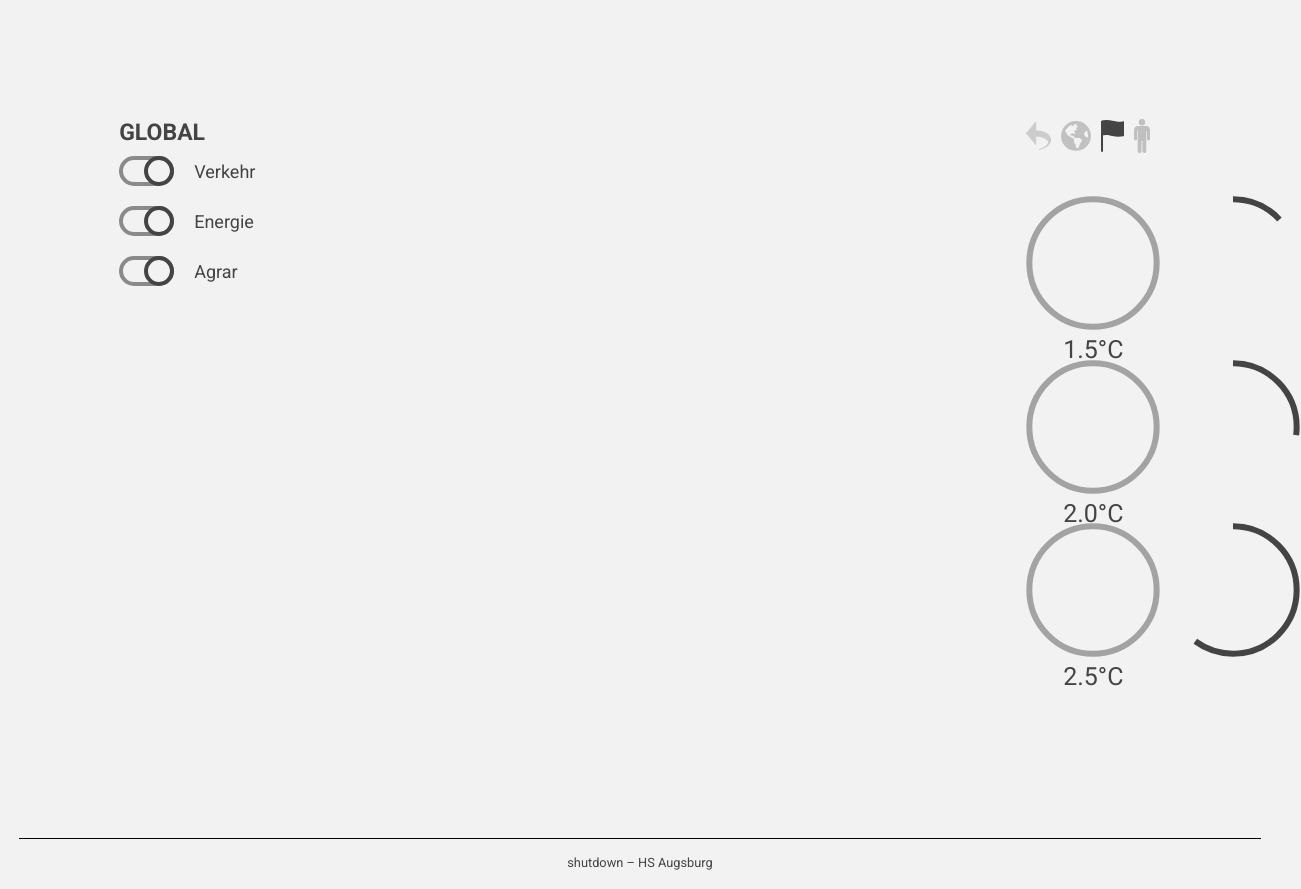
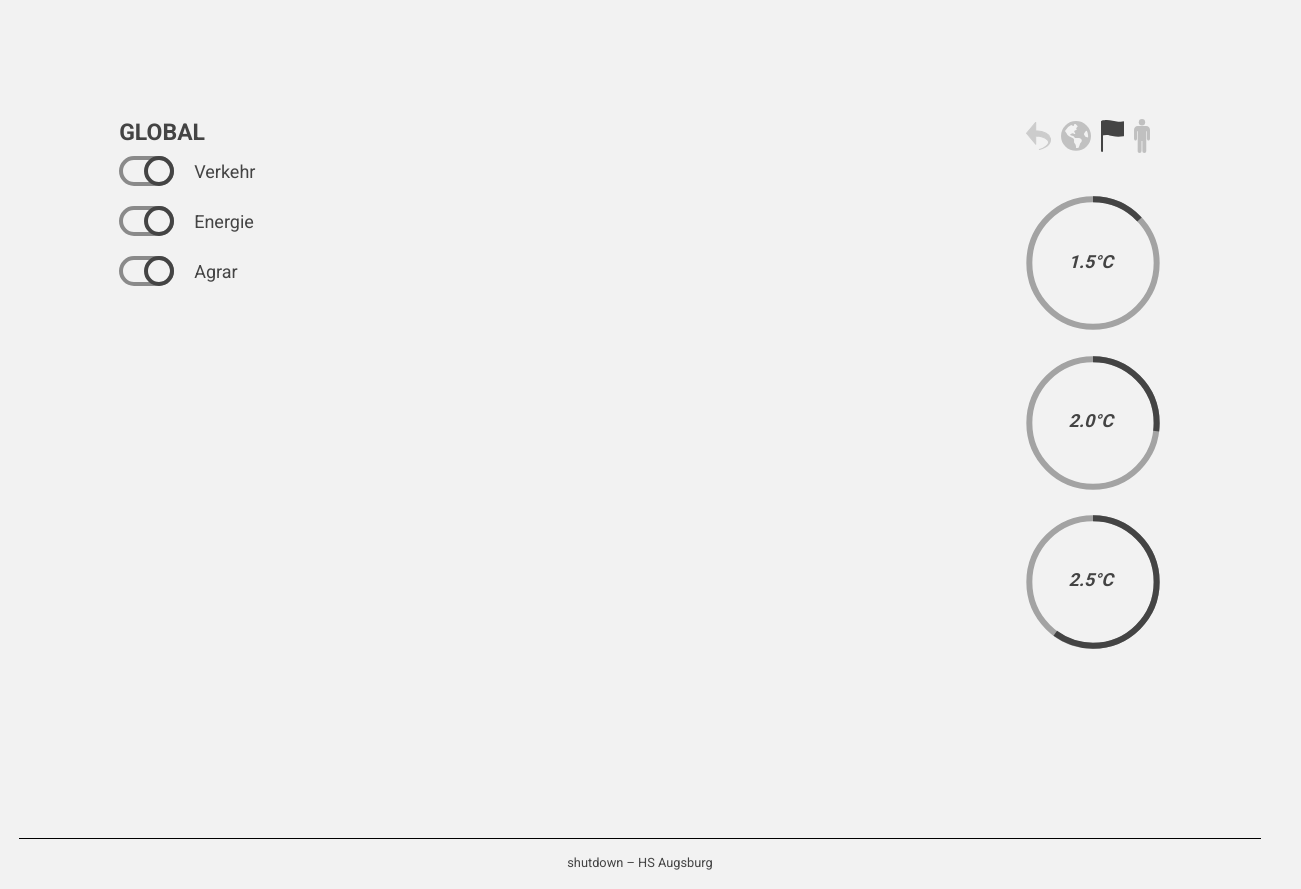
Before and after one commit to flogesell/shutdown, a Vue app in the folder frontend/: page / in a window 1280 px wide. Shown: the whole page, 1301 px wide, since content can reach past the window. Built offline with nearby package versions, Linux system fonts and the light colour scheme.

Commit message:
fixed svg view of probability box

```diff
--- a/frontend/src/components/probabilityBox.vue
+++ b/frontend/src/components/probabilityBox.vue
@@ -1,11 +1,10 @@
 <template>
     <div @mouseenter="displayPerc" @mouseleave="displayDeg" class="probability-container">
-        <svg viewBox="0 0 35 35" id="circle" width="140px" height="140px">
-            <path d="M18 2.0845 a 15.9155 15.9155 0 0 1 0 31.831 a 15.9155 15.9155 0 0 1 0 -31.831" fill="none" stroke-width="1.5" />
+        <svg viewBox="0 0 35 35"  width="140px" height="140px">
+            <path id="circle" d="M18 2.0845 a 15.9155 15.9155 0 0 1 0 31.831 a 15.9155 15.9155 0 0 1 0 -31.831" fill="none" stroke-width="1.5" />
+            <path id="arc" d="M18 2.0845 a 15.9155 15.9155 0 0 1 0 31.831 a 15.9155 15.9155 0 0 1 0 -31.831" fill="none" stroke-width="1.5" :style="{ 'stroke-dasharray': percentage + ', 100' }" />
         </svg>
-        <svg viewBox="0 0 35 35" id="arc" width="140px" height="140px">
-            <path d="M18 2.0845 a 15.9155 15.9155 0 0 1 0 31.831 a 15.9155 15.9155 0 0 1 0 -31.831" fill="none" stroke-width="1.5" :style="{ 'stroke-dasharray': percentage + ', 100' }" />
-        </svg>
+
         <p class="probability" :id="'number' + deg">{{ deg }}°C</p>
     </div>
 </template>
@@ -21,7 +20,7 @@ export default {
         displayPerc() {
            let nbr = document.getElementById('number' + this.deg);
            let prc = this.$props.percentage;
-           nbr.innerHTML = prc + "%";
+           nbr.innerHTML = prc + "%<br>likely";
         },
         displayDeg() {
            let nbr = document.getElementById('number' + this.deg);
@@ -36,26 +35,26 @@ export default {
 @import '@/assets/styles/_config.scss';
 
     .probability-container {
-        display: block;
-        flex: none;
+        display: flex;
         align-items: center;
+        justify-content: center;
         text-align: center;
+        position: relative;
+        font-family: 'Roboto', sans-serif;
     }
-    #circle>path {
+    #circle {
         stroke: $secondary;
     }
     #arc {
-        position: absolute;
-
-    }
-    #arc>path {
             stroke: $primary;
+            position: absolute;
     }
     .probability {
-        font-size: 25px;
+        font-size: 18px;
+        font-weight: 900;
+        font-style: italic;
         position: absolute;
-        margin-left: auto;
-        margin-right: auto;
+        margin: 0 auto;
         width: 145px;
     }
     #degree {
```
